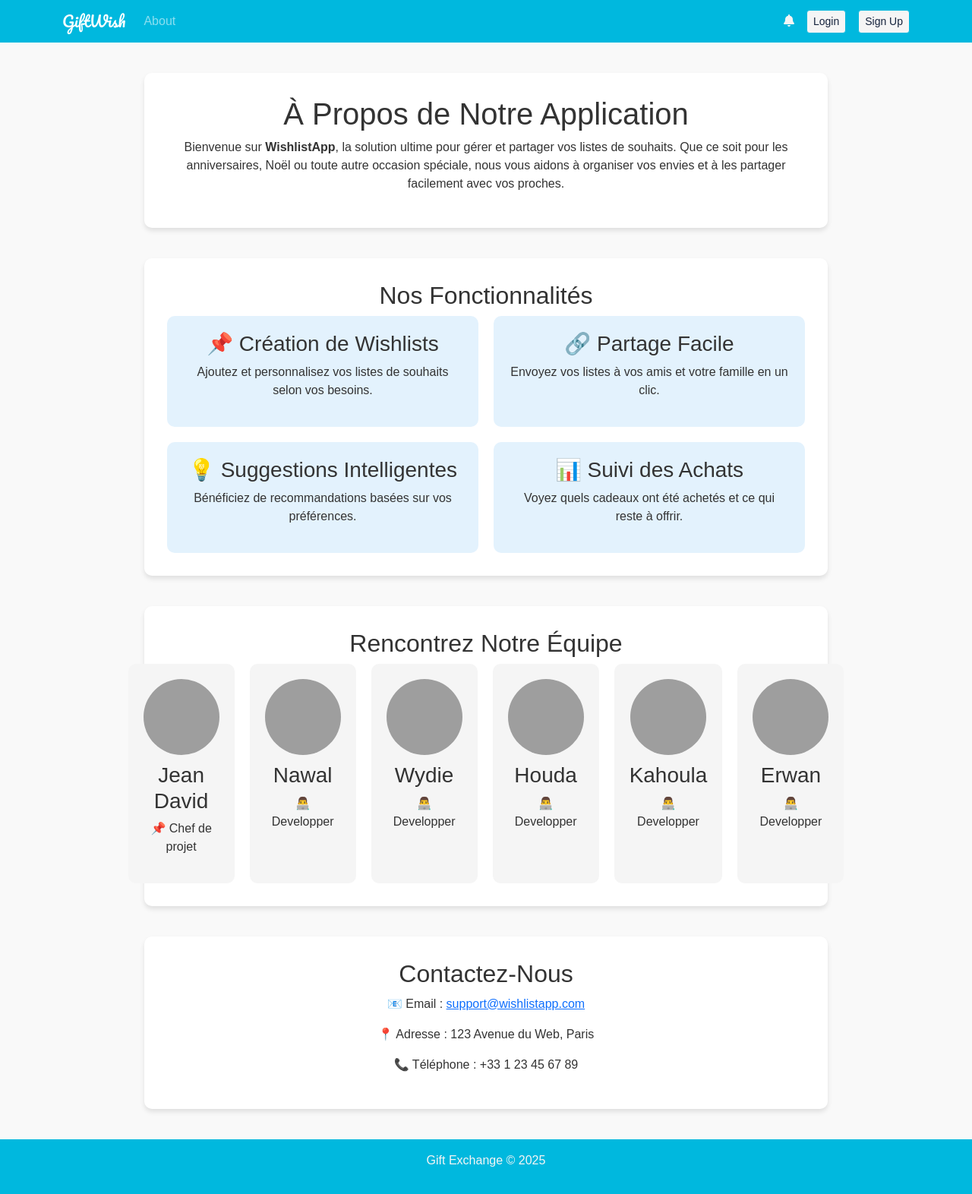
After one commit to nawalchahboune/projetUEG, a Symfony app: template templates/home/about.html.twig in a window 1280 px wide. The commit adds this page. Shown: the whole page at 76% size. Run offline with Twig, Linux system fonts and the light colour scheme; the template is opened without the code that fills it, so the values that code supplies are empty; some libraries are stand-ins or nearby versions; grey boxes are pictures that could not be loaded.

Commit message:
Maj du css et creation de la page about

```diff
--- a/public/css/style.css
+++ b/public/css/style.css
@@ -208,3 +208,46 @@ body {
     z-index: 2;
     color: white;
 }
+
+body {
+    font-family: Arial, sans-serif;
+    background: #f9f9f9;
+    color: #333;
+}
+.content {
+    max-width: 900px;
+    margin: 40px auto;
+    text-align: center;
+    background: #fff;
+    padding: 30px;
+    border-radius: 10px;
+    box-shadow: 0px 4px 6px rgba(0, 0, 0, 0.1);
+}
+.features-grid {
+    display: grid;
+    grid-template-columns: repeat(2, 1fr);
+    gap: 20px;
+}
+.feature-item {
+    background: #e3f2fd;
+    padding: 20px;
+    border-radius: 10px;
+}
+.team-members {
+    display: flex;
+    justify-content: center;
+    gap: 20px;
+}
+.member {
+    background: #f5f5f5;
+    padding: 20px;
+    border-radius: 10px;
+    text-align: center;
+    width: 30%;
+}
+.member img {
+    width: 100px;
+    height: 100px;
+    border-radius: 50%;
+    margin-bottom: 10px;
+}
--- /dev/null
+++ b/templates/home/about.html.twig
@@ -0,0 +1,94 @@
+{# templates/home/about.html.twig #}
+{% extends 'base.html.twig' %}
+
+{% block title %} À Propos {% endblock %}
+
+{% block stylesheets %}
+    {{ parent() }}
+    <link rel="stylesheet" href="{{ asset('css/style.css') }}">
+{% endblock %}
+
+
+{% block body %}
+    <section class="about-container">
+        <div class="content">
+            <h1>À Propos de Notre Application</h1>
+            <p>
+                Bienvenue sur <strong>WishlistApp</strong>, la solution ultime pour gérer et partager vos listes de souhaits.
+                Que ce soit pour les anniversaires, Noël ou toute autre occasion spéciale, nous vous aidons à organiser vos envies
+                et à les partager facilement avec vos proches.
+            </p>
+        </div>
+    </section>
+
+    <section class="features">
+        <div class="content">
+            <h2>Nos Fonctionnalités</h2>
+            <div class="features-grid">
+                <div class="feature-item">
+                    <h3>📌 Création de Wishlists</h3>
+                    <p>Ajoutez et personnalisez vos listes de souhaits selon vos besoins.</p>
+                </div>
+                <div class="feature-item">
+                    <h3>🔗 Partage Facile</h3>
+                    <p>Envoyez vos listes à vos amis et votre famille en un clic.</p>
+                </div>
+                <div class="feature-item">
+                    <h3>💡 Suggestions Intelligentes</h3>
+                    <p>Bénéficiez de recommandations basées sur vos préférences.</p>
+                </div>
+                <div class="feature-item">
+                    <h3>📊 Suivi des Achats</h3>
+                    <p>Voyez quels cadeaux ont été achetés et ce qui reste à offrir.</p>
+                </div>
+            </div>
+        </div>
+    </section>
+
+    <section class="team">
+        <div class="content">
+            <h2>Rencontrez Notre Équipe</h2>
+            <div class="team-members">
+                <div class="member">
+                    <img src="/images/team1.jpg" alt="jd">
+                    <h3>Jean David</h3>
+                    <p>📌 Chef de projet</p>
+                </div>
+                <div class="member">
+                    <img src="/images/team2.jpg" alt="Nw">
+                    <h3>Nawal</h3>
+                    <p>👨‍💻 Developper </p>
+                </div>
+                <div class="member">
+                    <img src="/images/team2.jpg" alt="Kwn">
+                    <h3>Wydie</h3>
+                    <p>👨‍💻 Developper</p>
+                </div>
+                <div class="member">
+                    <img src="/images/team2.jpg" alt="Hd">
+                    <h3>Houda</h3>
+                    <p>👨‍💻 Developper</p>
+                </div>
+                <div class="member">
+                    <img src="/images/team2.jpg" alt="kl">
+                    <h3>Kahoula</h3>
+                    <p>👨‍💻 Developper</p>
+                </div>
+                <div class="member">
+                    <img src="/images/team2.jpg" alt="En">
+                    <h3>Erwan</h3>
+                    <p>👨‍💻 Developper</p>
+                </div>
+            </div>
+        </div>
+    </section>
+
+    <section class="contact">
+        <div class="content">
+            <h2>Contactez-Nous</h2>
+            <p>📧 Email : <a href="mailto:support@imt-atlantique.net">support@wishlistapp.com</a></p>
+            <p>📍 Adresse : 123 Avenue du Web, Paris</p>
+            <p>📞 Téléphone : +33 1 23 45 67 89</p>
+        </div>
+    </section>
+{% endblock %}
```
